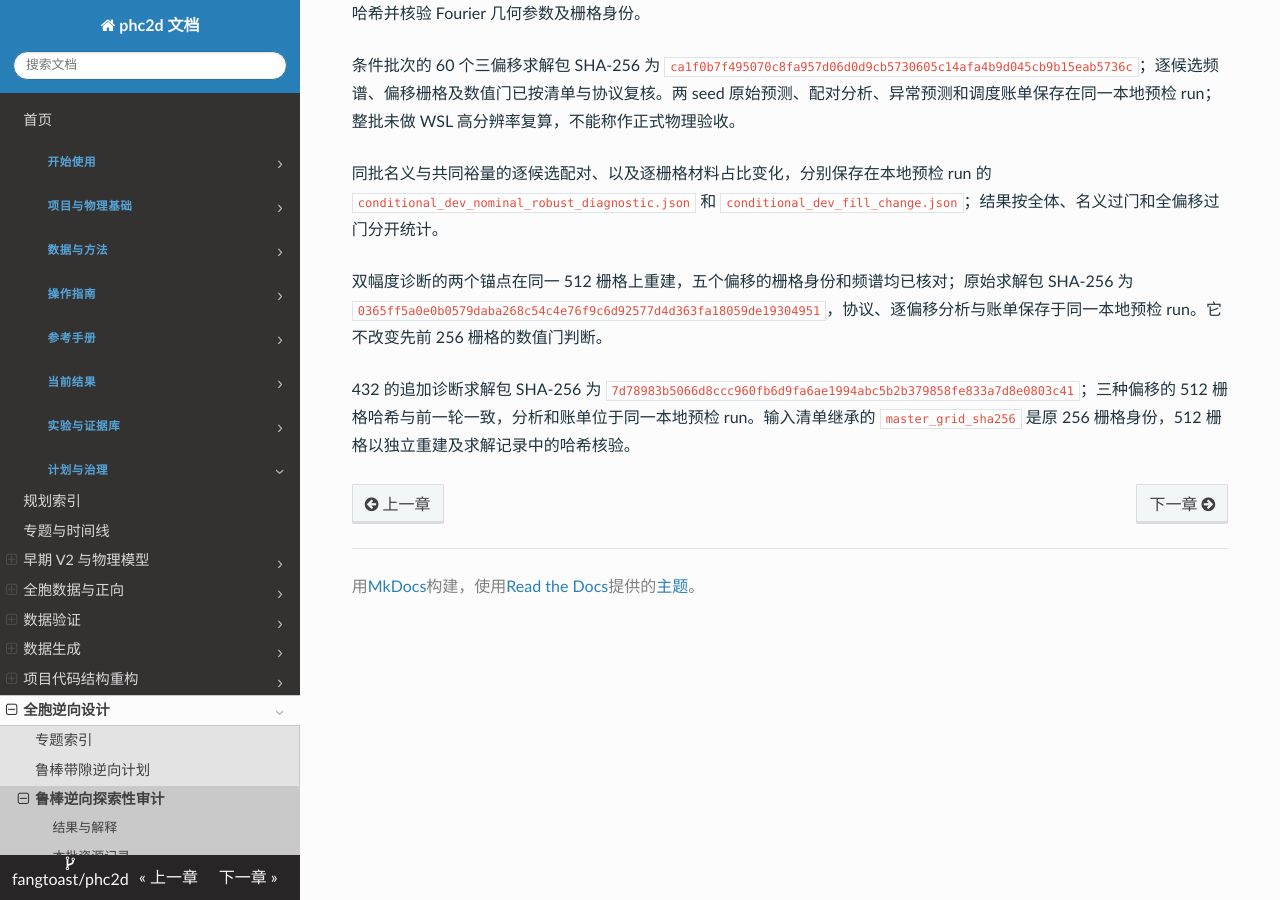
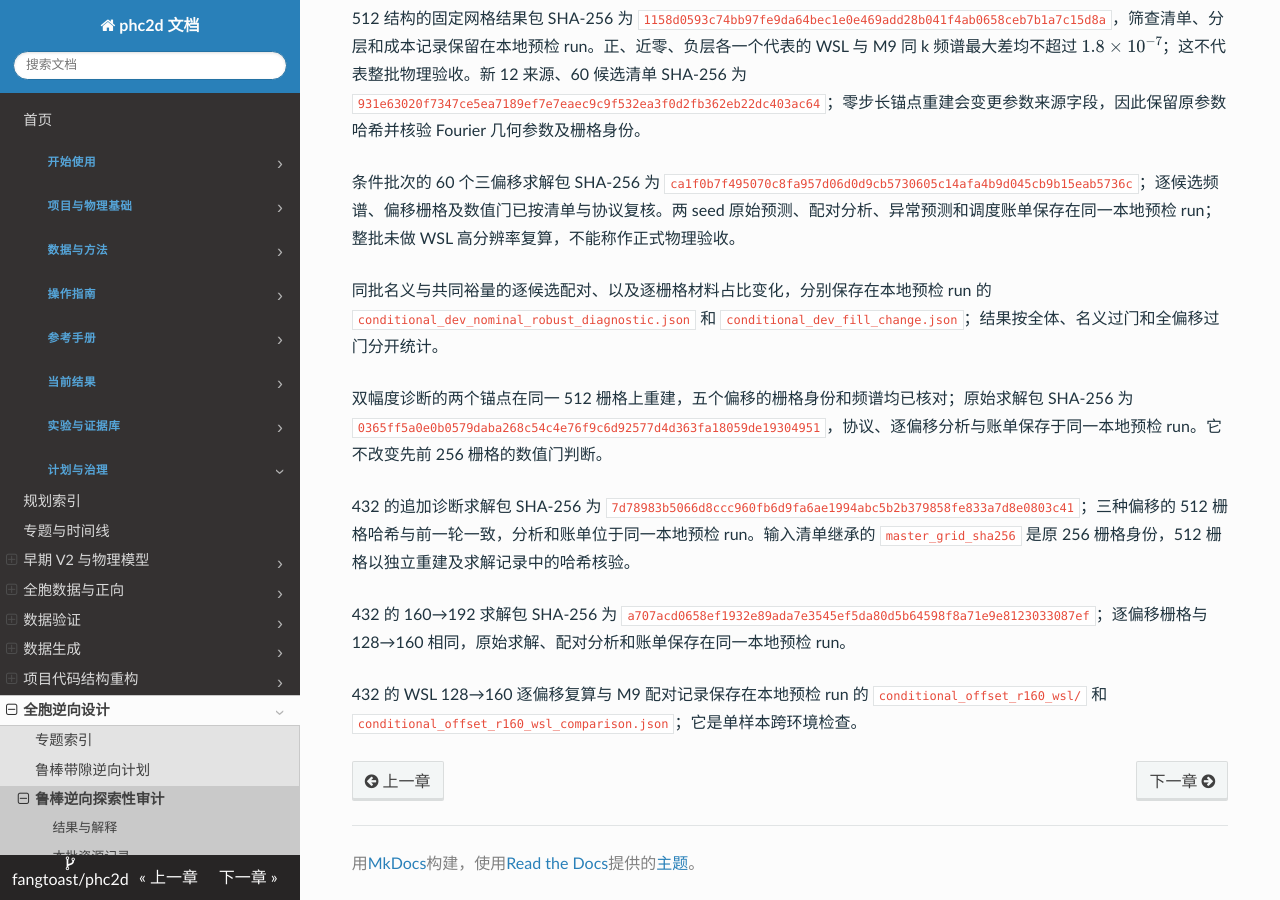
Before and after one commit to fangtoast/phc2d, an MkDocs documentation site: the page built from docs/results/inverse/鲁棒带隙逆向可用性审计.md, in a window 1280 px wide and 900 px high, scrolled down 5322 px. Built offline with MkDocs 1.6.1, drawn with Linux system fonts in a browser that asks for light colours; some of the changed text lies outside the part shown.

Commit message:
Record WSL and higher resolution inverse checks

```diff
--- a/docs/results/inverse/鲁棒带隙逆向可用性审计.md
+++ b/docs/results/inverse/鲁棒带隙逆向可用性审计.md
@@ -45,6 +45,8 @@ source_artifacts:
 | 条件批次偏移的材料占比变化 | 重建全部 60 个候选的三偏移栅格并逐一核对哈希，最大绝对占比变化的中位数为 2.86 个百分点，范围约 2.46–3.07 个百分点 | 偏移幅度是一格的假设，显示其对这些几何产生可观影响，不能据此假定实际工艺误差 |
 | 双幅度同栅格诊断 | 事后选取两个名义正裕量锚点，在相同 512 栅格分别比较 ±1/512 与 ±1/256。432 的小/大偏移共同裕量为 0.00578/−0.01489，分别未过门/过门；317 为 −0.01775/−0.04022，两者均过门 | 432 的小偏移正向裕量不可作为已验证结果：正向偏移的分辨率变化为 0.000506，超过 0.0005 门槛；仅两个事后选取样本，不能推广总体 |
 | 432 的 128→160 追加诊断 | 同一 512 栅格与 ±1/512 三偏移下，全部偏移通过当前数值门，共同区间为 [0.56831, 0.57571]，目标 0.57 的归一化裕量约 0.00593 | 因观察到较低分辨率未过门而追加的单样本；此前 96→128 未过门结论保持不变，尚需更高分辨率与 WSL 复核，不代表正式物理验收 |
+| 432 的 160→192 追加诊断 | 相同三个偏移均通过当前数值门，共同区间为 [0.56817, 0.57546]，目标裕量约 0.00642；与 128→160 的共同上下带边分别相差约 0.00014、0.00024 | 同一个事后选取的开发样本，有限 k 搜索；不代表独立设计成功率或连续 BZ 认证，WSL 跨环境复核另行记录 |
+| 432 的 WSL 跨环境复核 | 128→160 的同一三偏移，WSL `meep_env` 与 M9 的共同带边和各偏移数值门判断一致；各层全部频带最大差约 $2.98\times10^{-7}$ | 仅覆盖一个事后选取开发样本；160→192 尚无 WSL 对照，不能据此升级全批或 P2 验收 |
 | 条件批次的代理异常与排序 | Global–Local seed 1/2 分别有 9/60、2/60 条出现预测能带顺序异常而无有效评分；完整预测组分别为 10/12、11/12，选中候选相对组内随机选择的真实裕量均差为 0.0237、0.0294 | 排序包含数值未过门候选，且排除了含异常预测的整组；通过数值门且预测完整的只有 2 组，均差均为 0.0251，仅描述性结果。两 seed 无预测正裕量，虚假正例比例的分母为零，不能定义 |
 | 条件批次单锚点校正 | 6 个有有效过门锚点的来源、19 个有效过门邻域候选中，seed 1/2 的裕量 MAE 从 0.0232/0.0224 降到 0.00376/0.00455 | 按过门和有效预测事后筛选，条件来源选取也依赖粗筛；不是未见目标测试或在线成本收益 |
 | 条件批次几何诊断 | 假设阈值的周期栅格诊断作业在解包环境时因内存不足退出，尚无几何筛查结果 | 解包失败不表示结构不合格；失败日志与资源记录保留在本地预检 run，未自动重提 |
@@ -101,6 +103,7 @@ source_artifacts:
 | 同批候选 seed 1/2 代理评分，N56 | 合计 0.129 GPU 小时、0.772 CPU 核时 | 两项单卡作业，包含启动开销；不含已有模型训练 |
 | 双幅度同栅格的两个锚点，M9 | 0.551 CPU 核时 | 两项作业、每项 3 核、各 5 个偏移；不含高分辨率追加诊断 |
 | 432 的 128→160 追加诊断，M9 | 0.223 CPU 核时 | 单项作业、3 核、3 偏移；不含 WSL 复核 |
+| 432 的 160→192 追加诊断，M9 | 0.568 CPU 核时 | 单项作业、3 核、3 偏移；不含 WSL 复核 |
 
 按调度器分配核数或 GPU 数乘运行时间统计，原始账单保留在本地预检 run。上述工作量属于不同任务，不能直接相除作为优化加速比；正式比较需同目标、同预算和同验收条件。
 
@@ -149,3 +152,7 @@ ConvNeXt seed 1 的回放记录位于同一 run 的 `validation_replay_convnext_
 双幅度诊断的两个锚点在同一 512 栅格上重建，五个偏移的栅格身份和频谱均已核对；原始求解包 SHA-256 为 `0365ff5a0e0b0579daba268c54c4e76f9c6d92577d4d363fa18059de19304951`，协议、逐偏移分析与账单保存于同一本地预检 run。它不改变先前 256 栅格的数值门判断。
 
 432 的追加诊断求解包 SHA-256 为 `7d78983b5066d8ccc960fb6d9fa6ae1994abc5b2b379858fe833a7d8e0803c41`；三种偏移的 512 栅格哈希与前一轮一致，分析和账单位于同一本地预检 run。输入清单继承的 `master_grid_sha256` 是原 256 栅格身份，512 栅格以独立重建及求解记录中的哈希核验。
+
+432 的 160→192 求解包 SHA-256 为 `a707acd0658ef1932e89ada7e3545ef5da80d5b64598f8a71e9e8123033087ef`；逐偏移栅格与 128→160 相同，原始求解、配对分析和账单保存在同一本地预检 run。
+
+432 的 WSL 128→160 逐偏移复算与 M9 配对记录保存在本地预检 run 的 `conditional_offset_r160_wsl/` 和 `conditional_offset_r160_wsl_comparison.json`；它是单样本跨环境检查。
```
